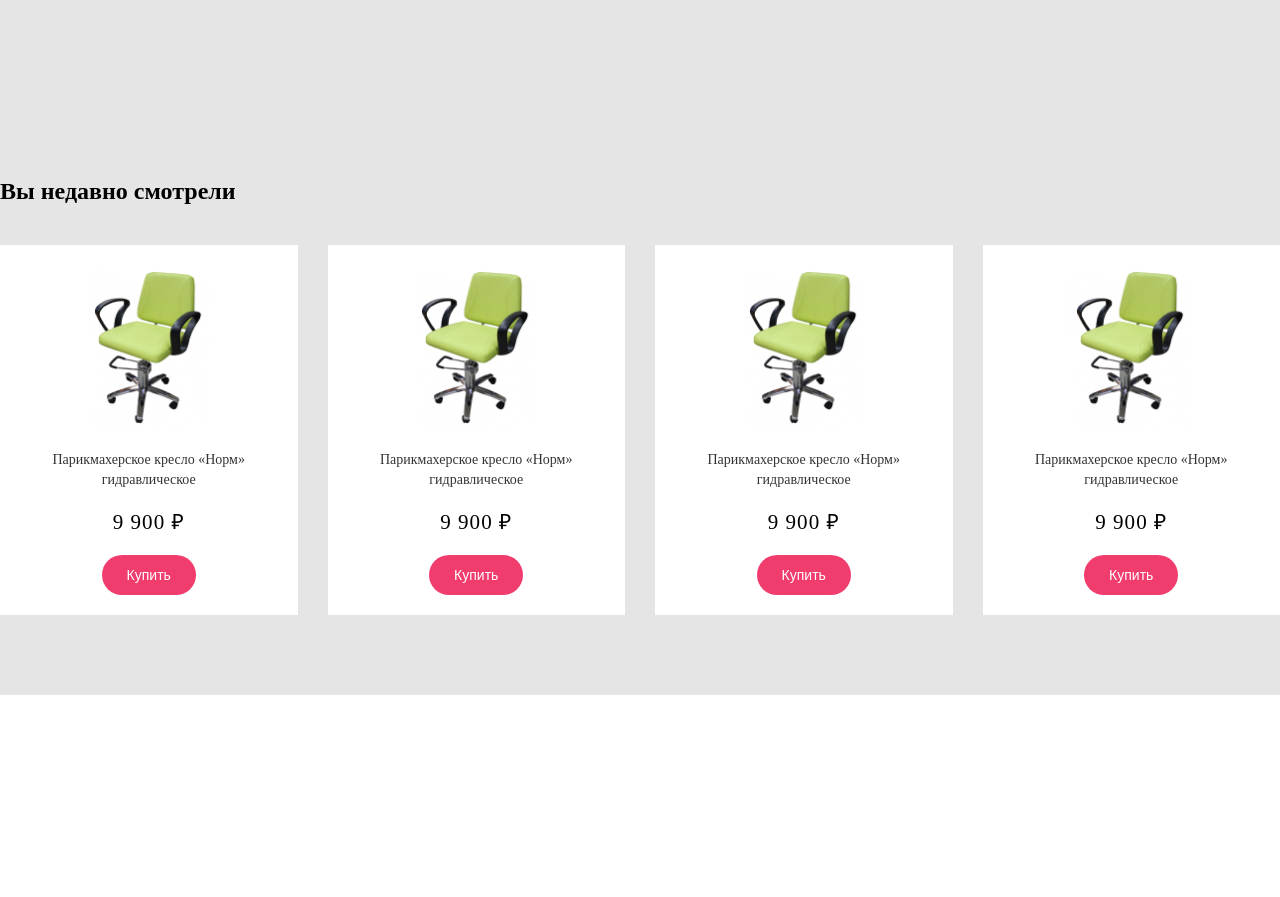
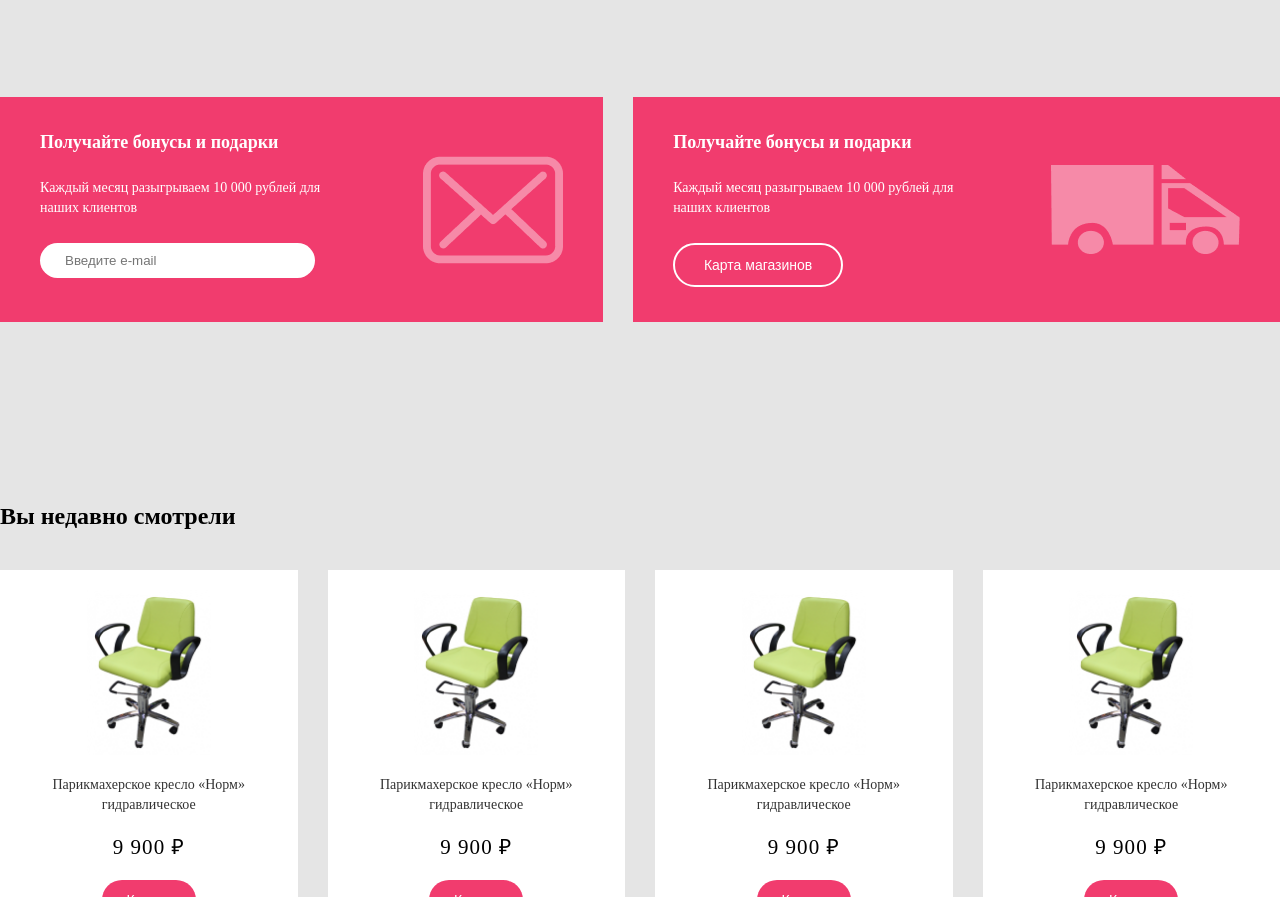
Before and after one commit to M-fil/chairs-shop-online, a website: page index.html in a window 1280 px wide. Shown: the part 1379-2276 px from the top of the page. Before the commit the page ends 2074 px from the top, so only its background shows below. Drawn offline with Linux system fonts and the light colour scheme.

Commit message:
add styles and html for info-blocks

```diff
--- a/index.html
+++ b/index.html
@@ -178,6 +178,55 @@
   </section>
   <!--SPECIAL-PRODUCTS-->
 
+  <!--INFO-BLOCKS-->
+  <section class="info-blocks">
+    <div class="wrapper info-blocks__wrapper">
+      <div class="info-blocks__item info-block">
+        <div class="info-block__main-block">
+          <h2 class="info-block__title">
+            Получайте бонусы и подарки
+          </h2>
+          <span class="info-block__subtitle">
+            Каждый месяц разыгрываем 10 000 рублей для наших клиентов
+          </span>
+          <input
+            type="text"
+            placeholder="Введите e-mail"
+            class="info-block__input"
+          />
+        </div>
+        <div class="info-block__image-block">
+          <img
+            src="./src/assets/info-blocks/envelope.png"
+            alt="envelope"
+            class="info-block__image"
+          />
+        </div>
+      </div>
+      <div class="info-blocks__item info-block">
+        <div class="info-block__main-block">
+          <h2 class="info-block__title">
+            Получайте бонусы и подарки
+          </h2>
+          <span class="info-block__subtitle">
+            Каждый месяц разыгрываем 10 000 рублей для наших клиентов
+          </span>
+          <button class="info-block__button default-button">
+            Карта магазинов
+          </button>
+        </div>
+        <div class="info-block__image-block">
+          <img
+            src="./src/assets/info-blocks/delivery.png"
+            alt="envelope"
+            class="info-block__image"
+          />
+        </div>
+      </div>
+    </div>
+  </section>
+  <!--INFO-BLOCKS-->
+
   <!--RECENTLY-WATCHED-PRODUCT-->
   <section class="recently-watched-products">
     <div class="wrapper recently-watched-products__wrapper">
--- /dev/null
+++ b/src/scss/common/_info-block.scss
@@ -0,0 +1,61 @@
+$info-block-input-text-color: #C4C4C4;
+$info-block-input-height: 35px;
+
+.info-block {
+  display: flex;
+  justify-content: space-between;
+
+  color: $main-text-color;
+  background: $primary1;
+  padding: 35px 40px;
+
+  &__main-block {
+    display: flex;
+    flex-direction: column;
+
+    margin-right: 65px;
+  }
+
+  &__image-block {
+    display: flex;
+    justify-content: center;
+    align-items: center;
+  }
+
+  &__image {}
+
+  &__title {
+    font-weight: bold;
+    font-size: 1.8rem;
+    line-height: 2.1rem;
+  }
+
+  &__subtitle {
+    font-size: 1.4rem;
+    line-height: 2rem;
+  }
+
+  &__title,
+  &__subtitle {
+    margin-bottom: 25px;
+  }
+
+  &__input {
+    border-radius: 30px;
+    background: $primary2;
+    color: $info-block-input-text-color;
+    height: $info-block-input-height;
+    padding: 0 25px;
+
+    border: none;
+    outline: none;
+    max-width: 225px;
+  }
+
+  &__button {
+    border-color: $primary2;
+    background: $primary1;
+    color: $main-text-color;
+    max-width: 170px;
+  }
+}
--- a/src/scss/index.scss
+++ b/src/scss/index.scss
@@ -6,9 +6,11 @@
 @import "./common/callback-block";
 @import "./common/default-button";
 @import "./common/product-card";
+@import "./common/info-block";
 
 @import "./modules/header-navigation";
 @import "./modules/header";
 @import "./modules/special-products";
 @import "./modules/recently-watched-products";
 @import "./modules/super-product";
+@import "./modules/info-blocks";
--- /dev/null
+++ b/src/scss/modules/_info-blocks.scss
@@ -0,0 +1,16 @@
+.info-blocks {
+  background: $primary3;
+
+  &__wrapper {
+    display: flex;
+    justify-content: center;
+
+    padding-bottom: 100px;
+  }
+
+  &__item {
+    &:not(:last-child) {
+      margin-right: 30px;
+    }
+  }
+}
```
Also changed, not shown: src/assets/info-blocks/delivery.png (added), src/assets/info-blocks/envelope.png (added), src/css/index.css.
